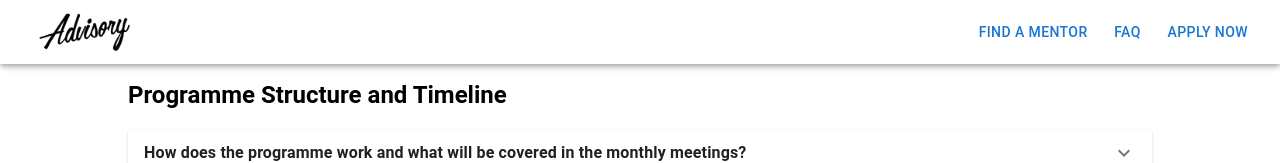
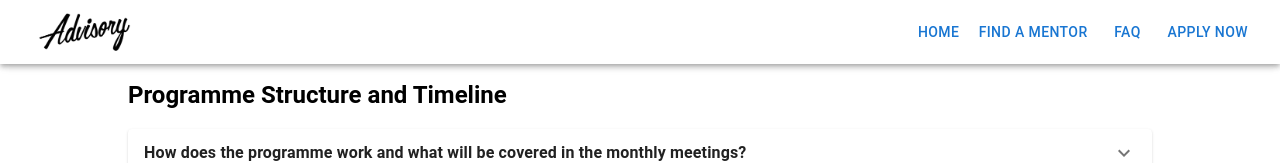
Before and after one commit to AdvisorySG/mentorship-page, a Next.js app: page /faq in a window 1280 px wide. Shown: the top 163 px of the page. Built offline with nearby package versions, Linux system fonts and the light colour scheme.

Commit message:
add Home button

```diff
--- a/components/Drawer.tsx
+++ b/components/Drawer.tsx
@@ -23,7 +23,8 @@ interface Props {
 }
 
 const URL_APPLY = "/apply";
-const URL_HOME = "https://advisory.sg/";
+const URL_HOME = "/";
+const URL_MAIN = "https://advisory.sg/";
 const URL_FAQ = "/faq";
 const URL_MENTORS = "/mentors/0";
 
@@ -39,6 +40,15 @@ const ResponsiveDrawer = (props: Props) => {
     return (
       <div>
         <List>
+          <ListItem disablePadding>
+            <ListItemButton
+              component="a"
+              href={URL_HOME}
+              onClick={handleDrawerToggle}
+            >
+              <ListItemText primary="Home" />
+            </ListItemButton>
+          </ListItem>
           <ListItem disablePadding>
             <ListItemButton
               component="a"
@@ -83,7 +93,7 @@ const ResponsiveDrawer = (props: Props) => {
       <AppBar style={{ background: "white" }} className="toolbar-component">
         <Toolbar style={{ display: "flex", justifyContent: "space-between" }}>
           <Box style={{ display: "flex", justifyContent: "flex-start" }}>
-            <a href={URL_HOME} target="_blank" rel="noopener noreferrer">
+            <a href={URL_MAIN} target="_blank" rel="noopener noreferrer">
               <img className="nav-logo" src={advisoryLogo} alt="Advisory" />
             </a>
           </Box>
@@ -91,6 +101,9 @@ const ResponsiveDrawer = (props: Props) => {
             style={{ justifyContent: "flex-end" }}
             sx={{ display: { xs: "none", sm: "flex", md: "flex" } }}
           >
+            <Button component="a" href={URL_HOME}>
+              Home
+            </Button>
             <Button component="a" href={URL_MENTORS}>
               Find A Mentor
             </Button>
--- a/components/Header.tsx
+++ b/components/Header.tsx
@@ -2,6 +2,7 @@ import Box from "@mui/material/Box";
 
 import ResponsiveDrawer from "./Drawer";
 import "../styles/Header.css";
+import React from "react";
 
 const Header = () => (
   <div className="header">
```
